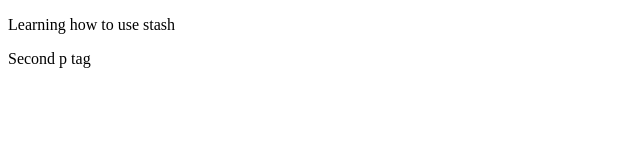
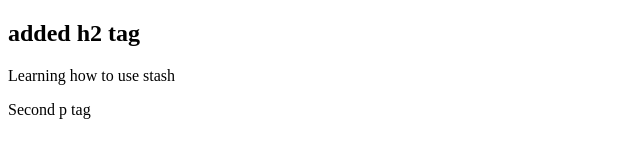
Before and after one commit to Melissa2001/GitAssignment, a plain HTML site: page index.html in a window 1280 px wide. Shown: the whole page, without its empty margins (0-640 px from the left). Drawn offline with Linux system fonts and the light colour scheme.

Commit message:
added h2 tag

```diff
--- a/index.html
+++ b/index.html
@@ -6,6 +6,7 @@
     <title>Document</title>
 </head>
 <body>
+    <h2>added h2 tag</h2>
     <p>Learning how to use stash</p>
     <p>Second p tag</p>
 </body>
```
